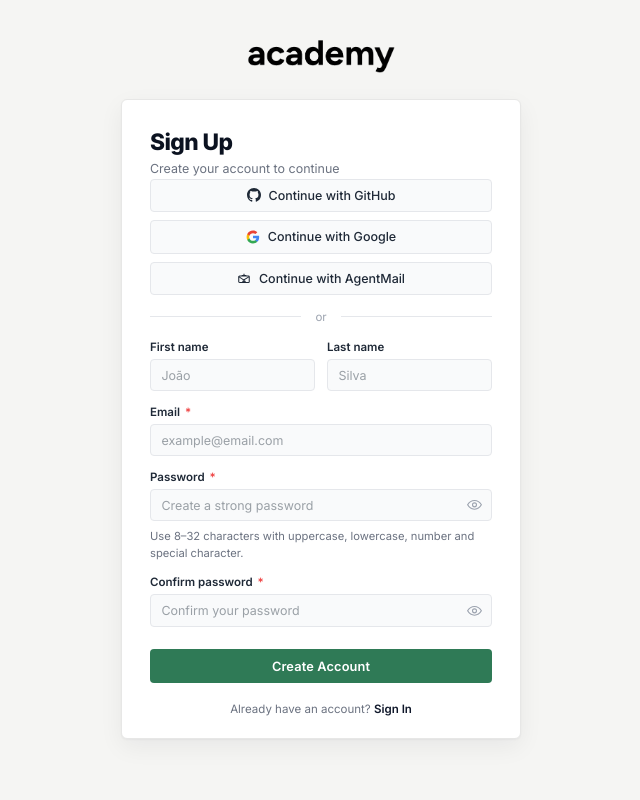
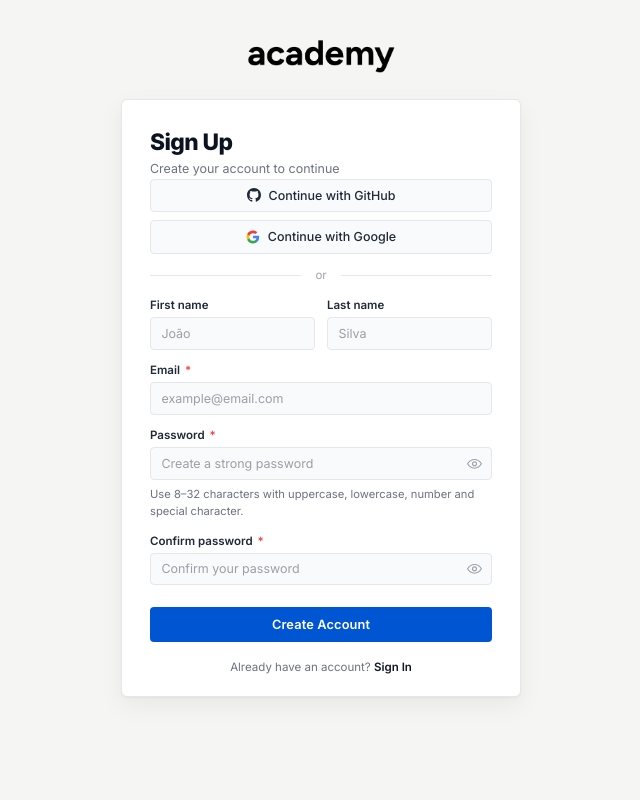
Before and after one commit to josemachava/academy, a Django app: page /signup/ in a window 1280 px wide. Shown: the whole page, without its empty margins (319-959 px from the left). Run offline with Django 5.2, Linux system fonts and the light colour scheme.

Commit message:
style(auth): Coursera blue primary + remove AgentMail
- Remove Continue with AgentMail button from login and signup (oauth-stack now GitHub + Google only)
- Change base primary from green #2f7a56 to Coursera blue #0056d2 (hover #00419e) and focus ring rgba(0,86,210,0.12) in templates/base.html

```diff
--- a/templates/base.html
+++ b/templates/base.html
@@ -21,8 +21,8 @@
       --input-bg: #f9fafb;
       --input-border: #e5e7eb;
       --placeholder: #9aa0a6;
-      --primary: #2f7a56;
-      --primary-hover: #256647;
+      --primary: #0056d2;
+      --primary-hover: #00419e;
       --error: #dc2626;
       --error-bg: #fef2f2;
       --error-border: #fecdd3;
@@ -174,7 +174,7 @@
     .field input:focus {
       background: #fff;
       border-color: var(--primary);
-      box-shadow: 0 0 0 3px rgba(47,122,86,0.12);
+      box-shadow: 0 0 0 3px rgba(0,86,210,0.12);
     }
     .hint { font-size: 0.7rem; line-height: 1.5; color: var(--muted); margin-top: 0.1rem; }
     .field .errors { font-size: 0.72rem; color: var(--error); margin-top: 0.15rem; }
--- a/templates/login.html
+++ b/templates/login.html
@@ -12,10 +12,6 @@
     <button type="button" class="oauth-btn" aria-label="Continue with Google">
       <svg viewBox="0 0 24 24"><path fill="#4285F4" d="M22.56 12.25c0-.78-.07-1.53-.2-2.25H12v4.26h5.92a5.06 5.06 0 01-2.2 3.31v2.77h3.57c2.08-1.92 3.28-4.74 3.27-8.09z"/><path fill="#34A853" d="M12 23c2.97 0 5.46-.98 7.28-2.66l-3.57-2.77c-.98.66-2.23 1.06-3.71 1.06-2.86 0-5.29-1.93-6.16-4.53H2.18v2.84C3.99 20.53 7.7 23 12 23z"/><path fill="#FBBC05" d="M5.84 14.09A6.97 6.97 0 015.48 12c0-.72.13-1.42.36-2.09V7.07H2.18A11 11 0 001 12c0 1.78.43 3.45 1.18 4.93l3.66-2.84z"/><path fill="#EA4335" d="M12 5.38c1.62 0 3.06.56 4.21 1.64l3.15-3.15C17.45 2.09 14.97 1 12 1 7.7 1 3.99 3.47 2.18 7.07l3.66 2.84c.87-2.6 3.3-4.53 6.16-4.53z"/></svg>
       <span data-i18n="oauth.google">Continuar com Google</span>
-    </button>
-    <button type="button" class="oauth-btn" aria-label="Continue with AgentMail">
-      <svg viewBox="0 0 24 24" fill="none" stroke="currentColor" stroke-width="1.8"><rect x="3" y="7" width="18" height="11" rx="1.5"/><path d="M3 8l8.2 5.4a1.8 1.8 0 002.05-.75L21 8"/><path d="M12 13v4"/><path d="M9 16h6"/><path d="M12 3v3"/><path d="M8 6h8"/></svg>
-      <span data-i18n="oauth.agentmail">Continuar com AgentMail</span>
     </button>
   </div>
 
--- a/templates/signup.html
+++ b/templates/signup.html
@@ -12,10 +12,6 @@
     <button type="button" class="oauth-btn" aria-label="Continue with Google">
       <svg viewBox="0 0 24 24"><path fill="#4285F4" d="M22.56 12.25c0-.78-.07-1.53-.2-2.25H12v4.26h5.92a5.06 5.06 0 01-2.2 3.31v2.77h3.57c2.08-1.92 3.28-4.74 3.27-8.09z"/><path fill="#34A853" d="M12 23c2.97 0 5.46-.98 7.28-2.66l-3.57-2.77c-.98.66-2.23 1.06-3.71 1.06-2.86 0-5.29-1.93-6.16-4.53H2.18v2.84C3.99 20.53 7.7 23 12 23z"/><path fill="#FBBC05" d="M5.84 14.09A6.97 6.97 0 015.48 12c0-.72.13-1.42.36-2.09V7.07H2.18A11 11 0 001 12c0 1.78.43 3.45 1.18 4.93l3.66-2.84z"/><path fill="#EA4335" d="M12 5.38c1.62 0 3.06.56 4.21 1.64l3.15-3.15C17.45 2.09 14.97 1 12 1 7.7 1 3.99 3.47 2.18 7.07l3.66 2.84c.87-2.6 3.3-4.53 6.16-4.53z"/></svg>
       <span data-i18n="oauth.google">Continuar com Google</span>
-    </button>
-    <button type="button" class="oauth-btn" aria-label="Continue with AgentMail">
-      <svg viewBox="0 0 24 24" fill="none" stroke="currentColor" stroke-width="1.8"><rect x="3" y="7" width="18" height="11" rx="1.5"/><path d="M3 8l8.2 5.4a1.8 1.8 0 002.05-.75L21 8"/><path d="M12 13v4"/><path d="M9 16h6"/><path d="M12 3v3"/><path d="M8 6h8"/></svg>
-      <span data-i18n="oauth.agentmail">Continuar com AgentMail</span>
     </button>
   </div>
 
```
